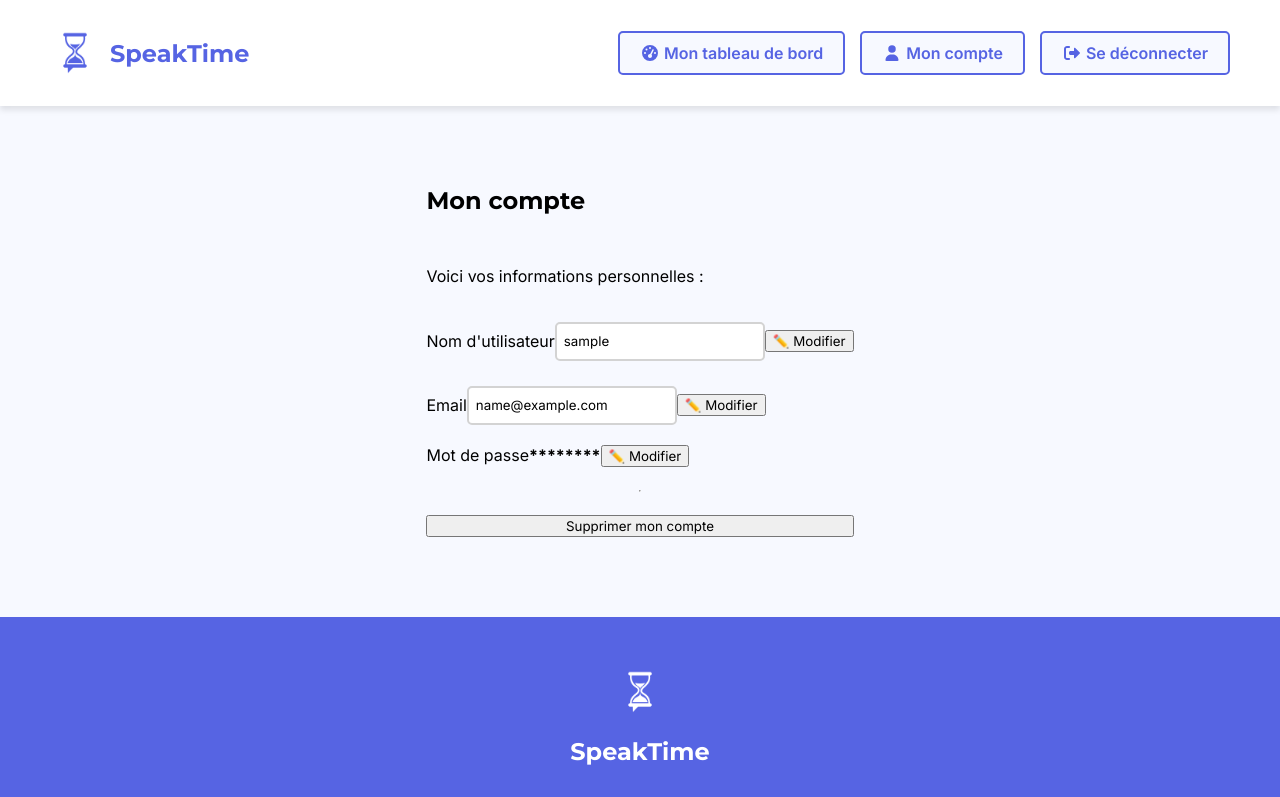
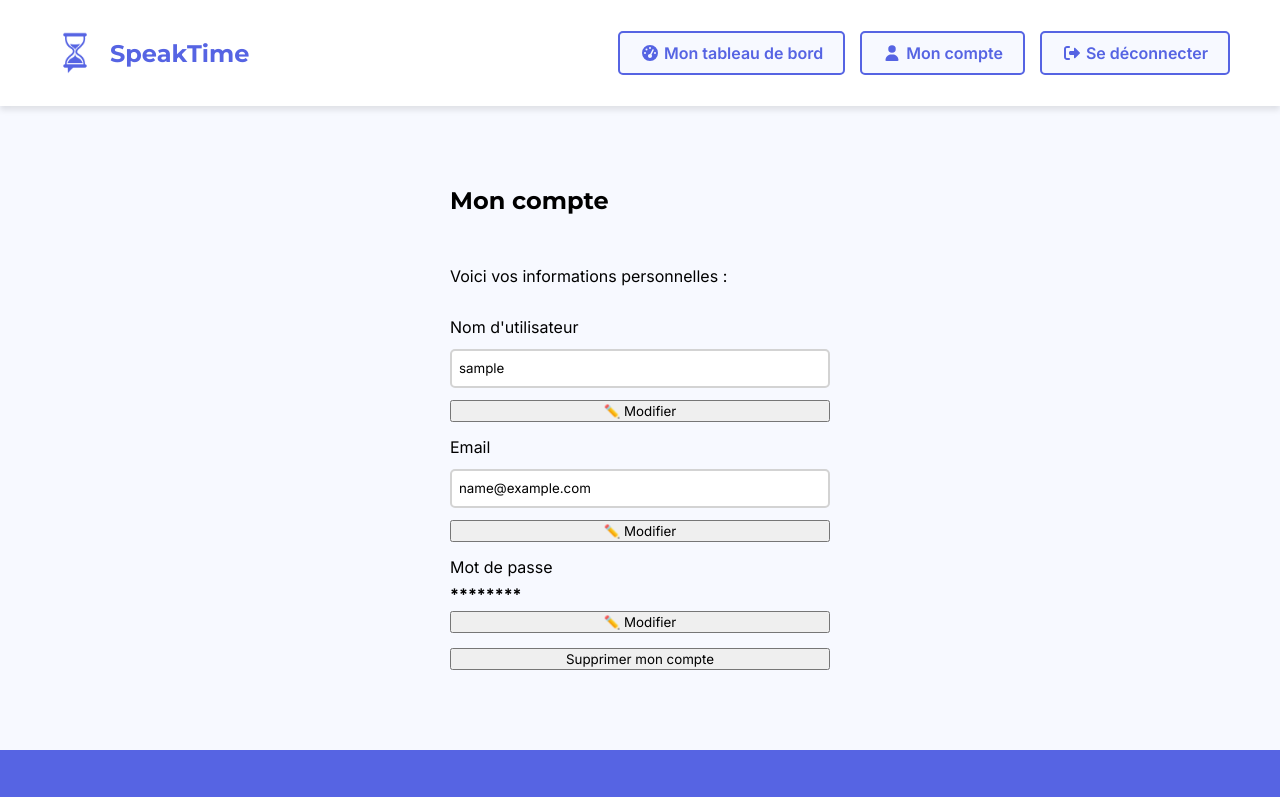
Before and after one commit to SandraPautonnier/SpeakTime, a React (Vite) app: page /account in a window 1280 px wide. Shown: the top 797 px of the page. Built offline with nearby package versions, Linux system fonts and the light colour scheme; no server answers; sample sign-in values are in the browser's storage.

Commit message:
update account

```diff
--- a/src/pages/Account.jsx
+++ b/src/pages/Account.jsx
@@ -80,7 +80,7 @@ function Account() {
             <p>Voici vos informations personnelles :</p>
 
             {/* Username */}
-            <div className="field-group">
+            <div className="form-group">
               <label>Nom d'utilisateur</label>
               <input
                 type="text"
@@ -98,7 +98,7 @@ function Account() {
             </div>
 
             {/* Email */}
-            <div className="field-group">
+            <div className="form-group">
               <label>Email</label>
               <input
                 type="email"
@@ -116,7 +116,7 @@ function Account() {
             </div>
 
             {/* Password */}
-            <div className="field-group">
+            <div className="form-group">
               <label>Mot de passe</label>
               {editField === "password" ? (
                 <>
@@ -139,7 +139,7 @@ function Account() {
             {message && <p className="success">{message}</p>}
             {error && <p className="error">{error}</p>}
 
-            <hr className="divider" />
+
 
             <button onClick={handleDelete} className="btn-delete">
               Supprimer mon compte
```
